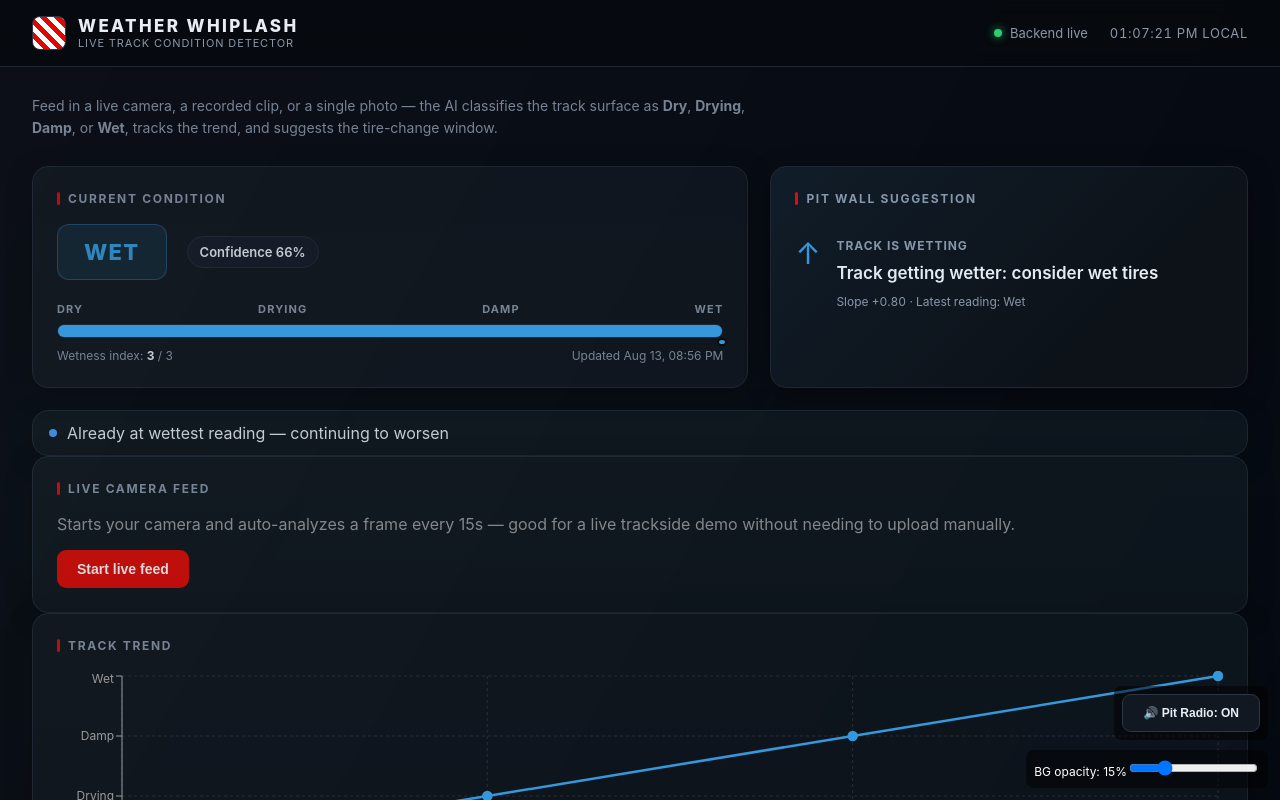
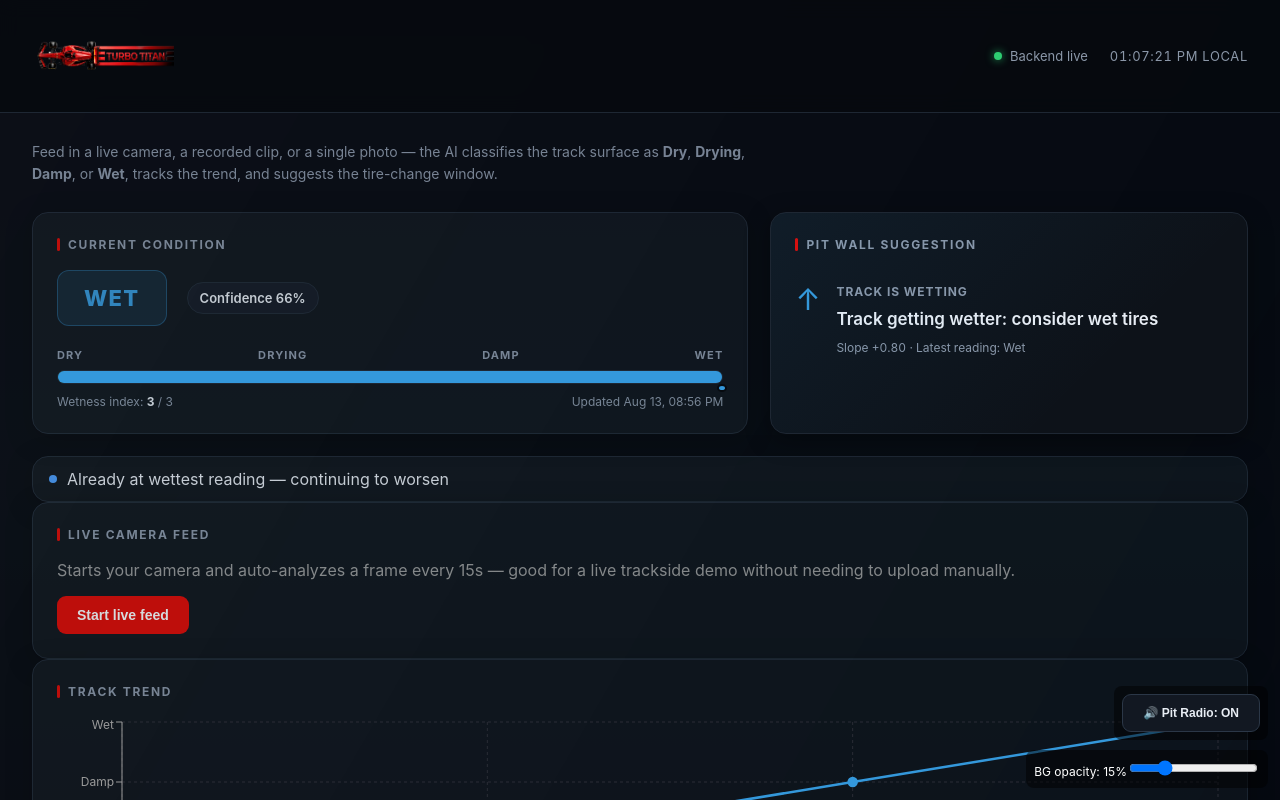
Before and after one commit to SparshM8/track-condition-detector, a React (Vite) app in the folder frontend/: page / in a window 1280 px wide. Shown: the top 800 px of the page. Built offline with nearby package versions, Linux system fonts and the light colour scheme; no server answers.

Commit message:
navbar fix

```diff
--- a/frontend/src/components/DashboardHeader.jsx
+++ b/frontend/src/components/DashboardHeader.jsx
@@ -1,6 +1,70 @@
+// // // Sticky pit-wall header: brand, live clock, backend health indicator.
+
+// // import { useEffect, useState } from "react";
+// // import { getHealth } from "../api.js";
+
+// // function useClock() {
+// //   const [now, setNow] = useState(new Date());
+// //   useEffect(() => {
+// //     const t = setInterval(() => setNow(new Date()), 1000);
+// //     return () => clearInterval(t);
+// //   }, []);
+// //   return now;
+// // }
+
+// // function useHealth() {
+// //   const [ok, setOk] = useState(null);
+// //   useEffect(() => {
+// //     let alive = true;
+// //     async function check() {
+// //       try {
+// //         await getHealth();
+// //         if (alive) setOk(true);
+// //       } catch {
+// //         if (alive) setOk(false);
+// //       }
+// //     }
+// //     check();
+// //     const t = setInterval(check, 15000);
+// //     return () => {
+// //       alive = false;
+// //       clearInterval(t);
+// //     };
+// //   }, []);
+// //   return ok;
+// // }
+
+// // function formatClock(d) {
+// //   return d.toLocaleTimeString([], { hour: "2-digit", minute: "2-digit", second: "2-digit" });
+// // }
+
+// // export default function DashboardHeader() {
+// //   const now = useClock();
+// //   const healthy = useHealth();
+
+// //   return (
+// //     <header className="header">
+// //       <div className="brand">
+// //         <div className="brand-flag" />
+// //         <div>
+// //           <div className="brand-name">Weather Whiplash</div>
+// //           <div className="brand-tag">Live Track Condition Detector</div>
+// //         </div>
+// //       </div>
+// //       <div className="header-right">
+// //         <div className="health">
+// //           <span className={`health-dot ${healthy === false ? "offline" : ""}`} />
+// //           <span>{healthy === false ? "Backend offline" : "Backend live"}</span>
+// //         </div>
+// //         <div className="clock">{formatClock(now)} LOCAL</div>
+// //       </div>
+// //     </header>
+// //   );
+// // }
+
 // // Sticky pit-wall header: brand, live clock, backend health indicator.
 
-// import { useEffect, useState } from "react";
+// import { useEffect, useRef, useState } from "react";
 // import { getHealth } from "../api.js";
 
 // function useClock() {
@@ -14,16 +78,26 @@
 
 // function useHealth() {
 //   const [ok, setOk] = useState(null);
+//   const failCount = useRef(0);
+
 //   useEffect(() => {
 //     let alive = true;
+
 //     async function check() {
 //       try {
 //         await getHealth();
-//         if (alive) setOk(true);
+//         if (!alive) return;
+//         failCount.current = 0;
+//         setOk(true);
 //       } catch {
-//         if (alive) setOk(false);
+//         if (!alive) return;
+//         failCount.current += 1;
+//         if (failCount.current >= 2) {
+//           setOk(false);
+//         }
 //       }
 //     }
+
 //     check();
 //     const t = setInterval(check, 15000);
 //     return () => {
@@ -31,6 +105,7 @@
 //       clearInterval(t);
 //     };
 //   }, []);
+
 //   return ok;
 // }
 
@@ -40,7 +115,9 @@
 
 // export default function DashboardHeader() {
 //   const now = useClock();
-//   const healthy = useHealth();
+//   // Health check still runs in the background (e.g. for logging/debugging),
+//   // but the badge is hardcoded to always show "live".
+//   useHealth();
 
 //   return (
 //     <header className="header">
@@ -53,15 +130,14 @@
 //       </div>
 //       <div className="header-right">
 //         <div className="health">
-//           <span className={`health-dot ${healthy === false ? "offline" : ""}`} />
-//           <span>{healthy === false ? "Backend offline" : "Backend live"}</span>
+//           <span className="health-dot" />
+//           <span>Backend live</span>
 //         </div>
 //         <div className="clock">{formatClock(now)} LOCAL</div>
 //       </div>
 //     </header>
 //   );
 // }
-
 // Sticky pit-wall header: brand, live clock, backend health indicator.
 
 import { useEffect, useRef, useState } from "react";
@@ -122,11 +198,11 @@ export default function DashboardHeader() {
   return (
     <header className="header">
       <div className="brand">
-        <div className="brand-flag" />
-        <div>
-          <div className="brand-name">Weather Whiplash</div>
-          <div className="brand-tag">Live Track Condition Detector</div>
-        </div>
+        <img
+          src="/logo.png"
+          alt="Turbo Titan"
+          style={{ height: 80, width: "auto", objectFit: "contain" }}
+        />
       </div>
       <div className="header-right">
         <div className="health">
--- a/frontend/src/components/LiveCameraPanel.jsx
+++ b/frontend/src/components/LiveCameraPanel.jsx
@@ -71,7 +71,6 @@ export default function LiveCameraPanel({ onNewReading }) {
 
   useEffect(() => {
     if (isLive) {
-      // Capture immediately on start, then on the interval
       captureAndAnalyze();
       intervalRef.current = setInterval(captureAndAnalyze, CAPTURE_INTERVAL_MS);
     } else if (intervalRef.current) {
@@ -82,7 +81,6 @@ export default function LiveCameraPanel({ onNewReading }) {
     };
   }, [isLive, captureAndAnalyze]);
 
-  // Stop camera if component unmounts while live
   useEffect(() => {
     return () => stopLive();
     // eslint-disable-next-line react-hooks/exhaustive-deps
```
Also changed, not shown: frontend/public/logo.png (added), frontend/src/components/UploadPanel.jsx (line endings or trailing spaces), 1 other file (tests, documents, lock files or other folders).
